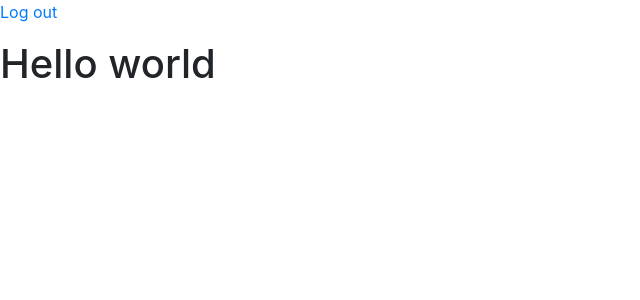
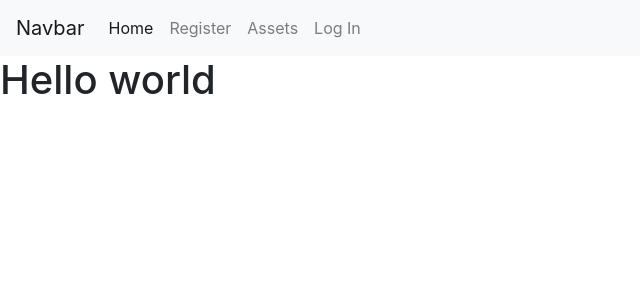
Before and after one commit to makersacademy/simpleassettracker, a Django app: page / in a window 1280 px wide. Shown: the top 300 px of the page, without its empty margins (0-640 px from the left). Run offline with Django 3.2, Linux system fonts and the light colour scheme; parts of the project's set-up code (start-up, migrations or seed data) failed here and were passed over; some libraries are stand-ins or nearby versions.

Commit message:
Move template into base.html and configre routes

```diff
--- a/register/templates/AssetTracker/base.html
+++ b/register/templates/AssetTracker/base.html
@@ -3,12 +3,37 @@
     <meta charset="utf-8">
 <meta name="viewport" content="width=device-width, initial-scale=1, shrink-to-fit=no">
 <link rel="stylesheet" href="https://stackpath.bootstrapcdn.com/bootstrap/4.3.1/css/bootstrap.min.css" integrity="sha384-ggOyR0iXCbMQv3Xipma34MD+dH/1fQ784/j6cY/iJTQUOhcWr7x9JvoRxT2MZw1T" crossorigin="anonymous">
-    <title>{% block title %}Tim's Site{% endblock %}</title>
+    <title>{% block title %}Haydon's Site{% endblock %}</title>
+<nav class="navbar navbar-expand-lg navbar-light bg-light">
+    <a class="navbar-brand" href="#">Navbar</a>
+    <button class="navbar-toggler" type="button" data-toggle="collapse" data-target="#navbarNav" aria-controls="navbarNav" aria-expanded="false" aria-label="Toggle navigation">
+        <span class="navbar-toggler-icon"></span>
+    </button>
+    <div class="collapse navbar-collapse" id="navbarNav">
+        <ul class="navbar-nav">
+        <li class="nav-item active">
+            <a class="nav-link" href="#">Home <span class="sr-only">(current)</span></a>
+        </li>
+        <li class="nav-item">
+            <a class="nav-link" href="/register">Register</a>
+        </li>
+        <li class="nav-item">
+            <a class="nav-link" href="#">Assets</a>
+        </li>
+        <li class="nav-item">
+            {% if request.user.is_authenticated %}
+                <a class="nav-link" href="/logout">Log Out</a>
+            {% else %}
+                <a class="nav-link" href="/login">Log In</a>
+            {% endif %}
+        </li>
+        </ul>
+    </div>
+    </nav>
 </head>
 
 <body>
     <div id="content" name="content">
-        <p><a id='id_logout' href="/logout">Log out</a></p>
         {{ request.user.username }}
         {% block content %}
         {% endblock %}
```
